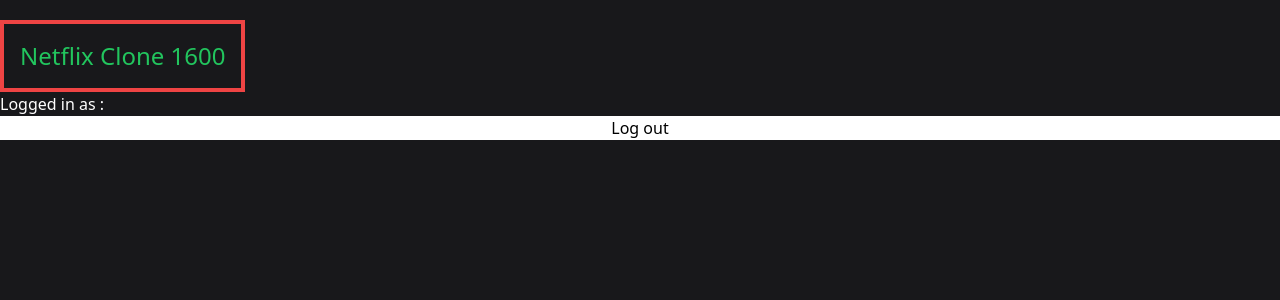
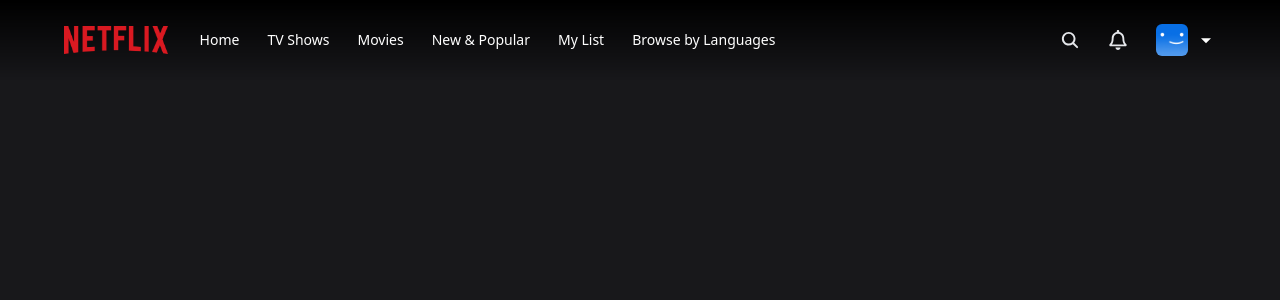
Before and after one commit to Specktreon/Netflix-Clone, a Next.js app: page / in a window 1280 px wide. Shown: the top 300 px of the page. Built offline with nearby package versions, Linux system fonts and the light colour scheme; no server answers; the database is empty; sample sign-in values are in the browser's storage.

Commit message:
Update index.tsx

```diff
--- a/pages/index.tsx
+++ b/pages/index.tsx
@@ -1,11 +1,17 @@
-import { getSession, signOut } from "next-auth/react";
 import { NextPageContext } from "next";
-
-import useCurrentUser from "@/hooks/useCurrentUser";
+import { getSession } from "next-auth/react";
+import Navbar from "@/components/Navbar";
+// import Billboard from "@/components/Billboard";
+// import MovieList from "@/components/MovieList";
+// import InfoModal from "@/components/InfoModal";
+// import useMovieList from "@/hooks/useMovieList";
+// import useFavorites from "@/hooks/useFavorites";
+// import useInfoModal from "@/hooks/useInfoModal";
 
 export async function getServerSideProps(context: NextPageContext) {
   const session = await getSession(context);
 
+  // Check if the session does not exists
   if (!session) {
     return {
       redirect: {
@@ -14,23 +20,26 @@
       },
     };
   }
+
   return {
     props: {},
   };
 }
 
 export default function Home() {
-  const { data: user } = useCurrentUser();
+  // const { data: movies = [] } = useMovieList();
+  // const { data: favorites = [] } = useFavorites();
+  // const { isOpen, closeModal } = useInfoModal();
 
   return (
     <>
-      <h1 className="inline-block mt-5 border-solid border-4 border-red-500 p-4 text-green-500 text-2xl">
-        Netflix Clone 1600
-      </h1>
-      <p className="text-white">Logged in as : {user?.email}</p>
-      <button className="h-18 w-full bg-white" onClick={() => signOut()}>
-        Log out
-      </button>
+      {/* <InfoModal visible={isOpen} onClose={closeModal} /> */}
+      <Navbar />
+      {/* <Billboard/>
+      <div className="pb-40">
+        <MovieList title="Trending Now" data={movies}/>
+        <MovieList title="My List" data={favorites}/>
+      </div> */}
     </>
   );
 }
```
